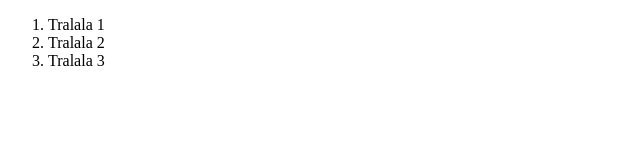
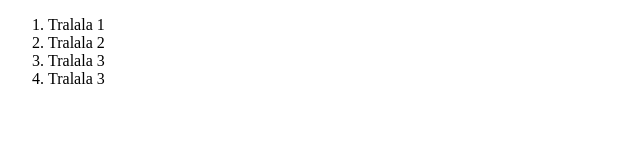
Before and after one commit to askja7/test-feb-04, a plain HTML site: page index.html in a window 1280 px wide. Shown: the full height of the page, 0-640 px from the left. Drawn offline with Linux system fonts and the light colour scheme.

Commit message:
add num 4

```diff
--- a/index.html
+++ b/index.html
@@ -12,6 +12,7 @@
         <li>Tralala 1</li>
         <li>Tralala 2</li>
         <li>Tralala 3</li>
+        <li>Tralala 3</li>
     </ol>
 </body>
 </html>
```
